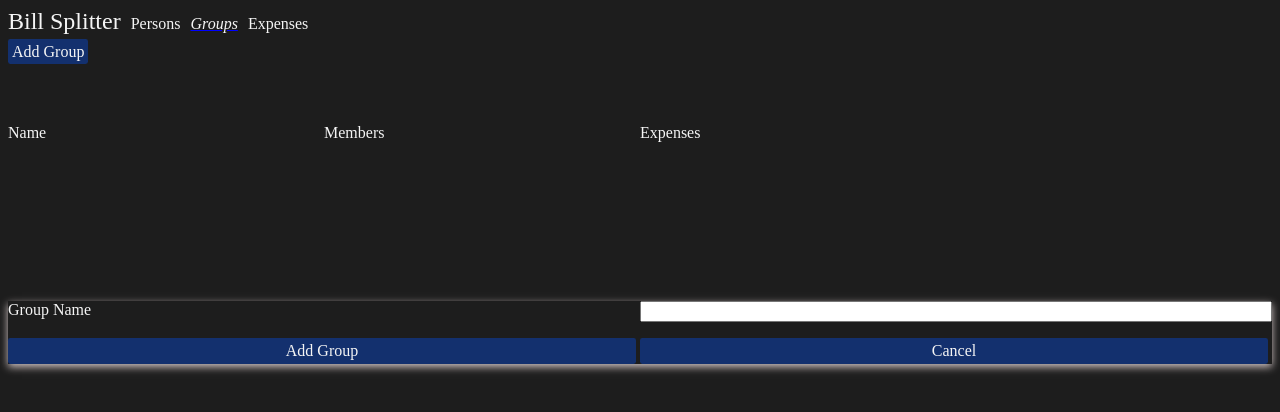
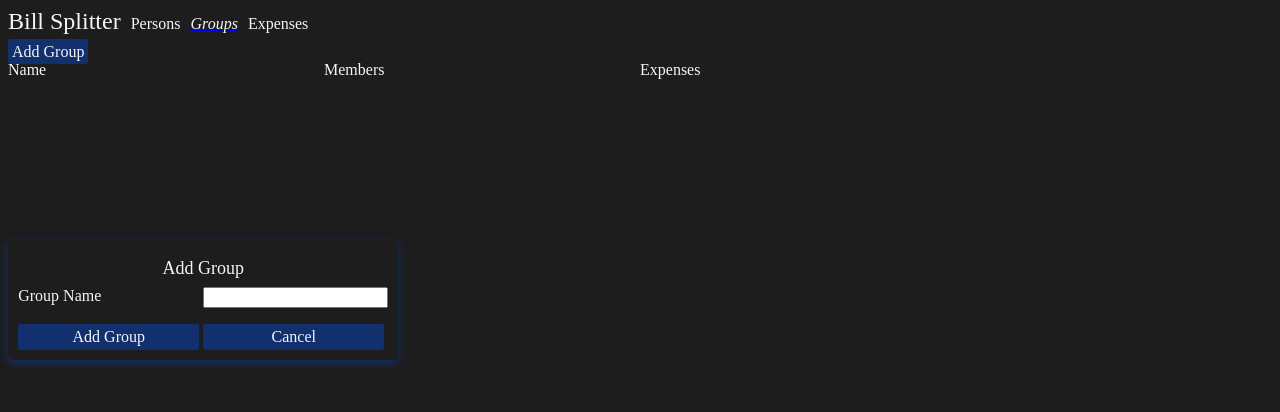
Before and after one commit to Lep333/invoice_splitter, a Vue app: page /groups in a window 1280 px wide. Both pictures are taken after a click on the element "Add Group". Shown: the top 412 px of the page. Built offline with nearby package versions, Linux system fonts and the light colour scheme.

Commit message:
Moved dialogs of Groups component into own subcomponents

```diff
--- /dev/null
+++ b/src/components/AddGroup.vue
@@ -0,0 +1,43 @@
+<template>
+    <div id="addGroupDialog">
+        <div id="addGroupDialogHeader">Add Group</div>
+        <div id="addGroupDialogGrid">
+            <label for="newGroupInput">Group Name</label>
+            <input id="newGroupInput" v-model="groupName">
+            <span class="button" @click="this.$emit('add-group', this.groupName)">Add Group</span>
+            <span class="button" @click="this.$emit('add-group-cancel')">Cancel</span>
+        </div>
+    </div>
+</template>
+
+<script>
+export default {
+  data() {
+    return {
+        groupName: "",
+    }
+  },
+  emits: ["add-group", "add-group-cancel"],
+}
+</script>
+
+<style scoped>
+#addGroupDialog {
+    padding: .8vw;
+    box-shadow: rgb(19, 48, 110) 0px 3px 8px;
+    position: absolute;
+    top: 30vh;
+    border-radius: 5px;
+}
+
+#addGroupDialogGrid {
+    display: grid;
+    grid-template-columns: 1fr 1fr;
+}
+
+#addGroupDialogHeader {
+    text-align: center;
+    font-size: large;
+    margin: 1vh;
+}
+</style>
--- /dev/null
+++ b/src/components/EditGroup.vue
@@ -0,0 +1,74 @@
+<template>
+    <div id="editGroupDialog">
+        <div id="editGroupDialogHeader">Edit Group</div>
+        <div class="editGroupDialogGrid">
+            <label for="newGroupInput">Group Name</label>
+            <input id="newGroupInput" v-model="editGroupObj.groupName">
+        </div>
+        <div id="editGroupMemberGrid">
+            <template v-for="caption in this.editGroupCaptions">
+                <div>{{ caption }}</div>
+            </template>
+            <template v-for="el in this.editGroupObj.members">
+                <div>{{ el.person.name }}</div>
+                <input type="number" v-model="el.share">
+                <div>{{ this.editGroupObj.expenses * el.share / getSharesSum(this.editGroupObj) }}</div>
+            </template>
+        </div>
+        <div class="editGroupDialogGrid">
+            <span class="button" @click="this.$emit('edit-group', this.editGroupObj)">Edit Group</span>
+            <span class="button" @click="this.$emit('edit-group-cancel')">Cancel</span>
+        </div>
+    </div>
+</template>
+
+<script>
+export default {
+  data() {
+    return {
+        groupsListCaptions: ["Name", "Members", "Expenses", ""],
+        editGroupCaptions: ["Name", "Share", "Amount"],
+    }
+  },
+  emits: ["edit-group", "edit-group-cancel"],
+  props: ["editGroupObj"],
+  methods: {
+    getSharesSum(el) {
+        console.log(el.expenses);
+        let sum = 0;
+        for (let member of el.members) {
+            sum += member.share;
+        }
+        return sum;
+    },
+  },
+};
+</script>
+
+<style>
+#editGroupDialog {
+    padding: .8vw;
+    box-shadow: rgb(19, 48, 110) 0px 3px 8px;
+    position: absolute;
+    top: 30vh;
+    border-radius: 5px;
+    display: flex;
+    flex-direction: column;
+}
+
+.editGroupDialogGrid {
+    display: grid;
+    grid-template-columns: 1fr 1fr;
+}
+
+#editGroupMemberGrid {
+    display: grid;
+    grid-template-columns: 1fr 1fr 1fr;
+}
+
+#editGroupDialogHeader {
+    text-align: center;
+    font-size: large;
+    margin: 1vh;
+}
+</style>
--- a/src/components/Groups.vue
+++ b/src/components/Groups.vue
@@ -1,27 +1,17 @@
 <template>
     <NavItem parentName="groups"></NavItem>
     <span class="button" @click="this.showAddGroupDialog = true">Add Group</span>
-    <div id="addGroupDialog" v-show="showAddGroupDialog">
-        <label for="newGroupInput">Group Name</label>
-        <input id="newGroupInput" v-model="newGroup">
-        <div class="button" @click="this.addGroup()">Add Group</div>
-        <div class="button" @click="showAddGroupDialog = false">Cancel</div>
-    </div>
-    <div id="editGroupDialog" v-show="showEditGroupDialog">
-        <label for="newGroupInput">Group Name</label>
-        <input id="newGroupInput" v-model="currentEditGroup.groupName">
-        <div id="personGrid">
-            <template v-for="caption in this.editGroupCaptions">
-                <div>{{ caption }}</div>
-            </template>
-            <template v-for="el in this.currentEditGroup.members">
-                <div>{{ el.name }}</div>
-                <input type="number" v-model="el.share">
-                <div>{{ this.currentEditGroup.expenses * el.share / getSharesSum(this.currentEditGroup) }}</div>
-            </template>
-        </div>
-        <div class="button" @click="this.editGroup()">Edit Group</div>
-    </div>
+    <AddGroup
+        v-show="this.showAddGroupDialog"
+        @add-group="addGroup"
+        @add-group-cancel="this.showAddGroupDialog = false">
+    </AddGroup>
+    <EditGroup
+        v-show="this.showEditGroupDialog"
+        :editGroupObj="currentEditGroup"
+        @edit-group="editGroup"
+        @edit-group-cancel="this.showEditGroupDialog = false">
+    </EditGroup>
     <div id="groupList">
         <template v-for="el in this.groupsListCaptions" :key="el">
             <div> {{ el }} </div>
@@ -34,7 +24,9 @@
                 </template>
             </div>
             <div>{{ el.expenses }}</div>
-            <div @click="openEditDialog(el)"> edit </div>
+            <div>
+                <span class="button" @click="openEditDialog(el)"> edit </span>
+            </div>
         </template>
     </div>
 </template>
@@ -42,12 +34,14 @@
 <script>
 import { billSplitterStore } from '@/store';
 import NavItem from './NavItem.vue';
+import AddGroup from './AddGroup.vue';
+import EditGroup from './EditGroup.vue';
 
 export default {
   data() {
     return {
-        newGroup: "",
         currentEditGroup: { groupName: ""},
+        oldGroup: "",
         groupsListCaptions: ["Name", "Members", "Expenses", ""],
         editGroupCaptions: ["Name", "Share", "Amount"],
         showAddGroupDialog: false,
@@ -56,18 +50,19 @@ export default {
   },
   components: {
     NavItem,
+    AddGroup,
+    EditGroup,
   },
   methods: {
-    addGroup() {
+    addGroup(groupName) {
         const store = billSplitterStore();
-        if (this.newGroup != "") {
+        if (groupName != "") {
             let group = {
-                groupName: this.newGroup,
+                groupName: groupName,
                 members: [],
                 expenses: 0,
             }
             store.addGroup(group);
-            this.newGroup = "";
             this.showAddGroupDialog = false;
         }
     },
@@ -82,28 +77,18 @@ export default {
         return sum;
     },
     openEditDialog(el) {
-        this.currentEditGroup = el;
+        this.oldGroup = el;
+        this.currentEditGroup = JSON.parse(JSON.stringify(el));;
         this.showEditGroupDialog = true;
     },
-    editGroup() {
+    editGroup(editedGroup) {
         this.showEditGroupDialog = false;
         const store = billSplitterStore();
         for (let member of this.currentEditGroup.members) {
             member.share = parseFloat(member.share);
         }
+        store.editGroup(editedGroup, this.oldGroup);
         this.currentEditGroup = { groupName: ""};
-        store.updateBalance();
-    },
-    getSharesSum(el) {
-        console.log(el.expenses);
-        let sum = 0;
-        for (let member of el.members) {
-            sum += member.share;
-        }
-        return sum;
-    },
-    test(el) {
-        return el.expenses / getSharesSum(this.currentEditGroup);
     },
   },
   computed: {
@@ -121,22 +106,9 @@ export default {
 </script>
 
 <style scoped>
-#addGroupDialog {
-    display: grid;
-    grid-template-columns: 1fr 1fr;
-    box-shadow: rgba(244, 230, 230, 0.826) 0px 3px 8px;
-    position: relative;
-    top: 30vh;
-}
-
 #groupList {
     display: grid;
     grid-template-columns: 1fr 1fr 1fr 1fr;
-}
-
-#editGroupDialog {
-    display: grid;
-    grid-template-columns: 1fr 1fr;
 }
 
 #personGrid {
--- a/src/store.js
+++ b/src/store.js
@@ -1,5 +1,4 @@
 import { defineStore } from "pinia";
-import { toRaw } from "vue";
 
 function groupInPerson(person, group) {
     for (let g of person.groups) {
@@ -126,6 +125,29 @@ export const billSplitterStore = defineStore('billSplitter', {
 
             updateBalance(this.groups, this.persons, this.expenses);
         },
+        editGroup(editedGroup, oldGroup) {
+            console.log("hier");
+            for (let person of oldGroup.members) {
+                console.log(oldGroup);
+                let i = 0;
+                for (let group of person.person.groups) {
+                    console.log(group);
+                    if (group == oldGroup.groupName) {
+                        console.log("CHANGE");
+                        person.person.groups[i] = editedGroup.groupName;
+                    }
+                    i++;
+                }
+            }
+
+            for (let key in editedGroup) {
+                oldGroup[key] = editedGroup[key];
+            }
+
+
+
+            updateBalance(this.groups, this.persons, this.expenses);
+        },
         removePerson(person) {
             for (let group of this.groups) {
                 group.members = group.members.filter((el) => el.person.name != person.name);
```
